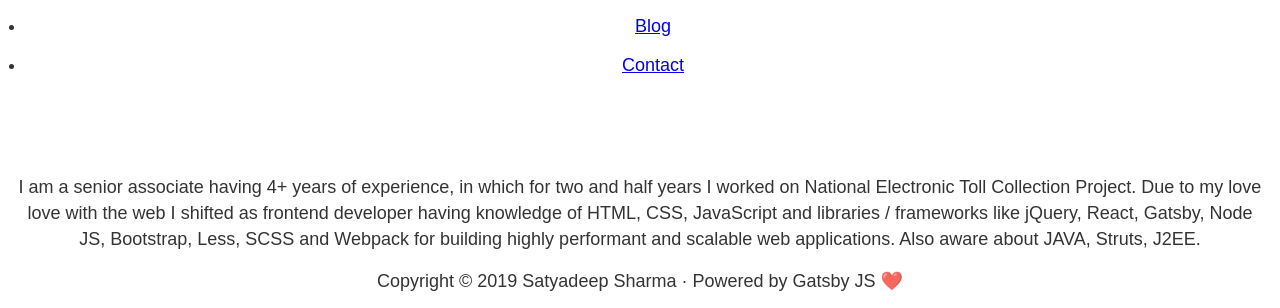
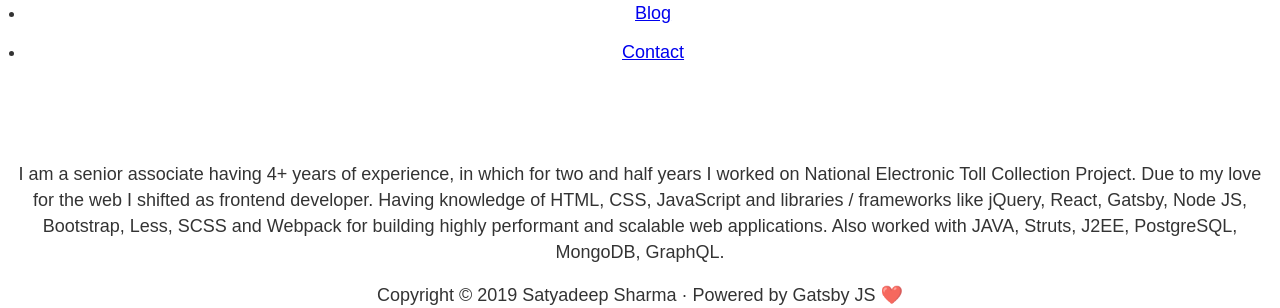
Before and after one commit to SatyaRF/portfolio-using-gatsbyjs, a Gatsby site: page / in a window 1280 px wide. Shown: the part 645-953 px from the top of the page. Built offline with nearby package versions, Linux system fonts and the light colour scheme; Gatsby itself is replaced by a stand-in of ours.

Commit message:
Change in Index.js

```diff
--- a/src/pages/index.js
+++ b/src/pages/index.js
@@ -6,9 +6,9 @@ const IndexPage = () => {
     return(
         <Layout title="Satyadeep Sharma">
             <p className={layoutStyles.para}>I am a senior associate having 4+ years of experience, in which for two and half years I worked on
-                National Electronic Toll Collection Project. Due to my love love with the web I shifted as frontend developer having knowledge of HTML,
+                National Electronic Toll Collection Project. Due to my love for the web I shifted as frontend developer. Having knowledge of HTML,
                 CSS, JavaScript and libraries / frameworks like jQuery, React, Gatsby, Node JS, Bootstrap, Less, SCSS and Webpack for building highly performant and scalable web applications.
-                Also aware about JAVA, Struts, J2EE.
+                Also worked with JAVA, Struts, J2EE, PostgreSQL, MongoDB, GraphQL.
             </p>
         </Layout>
     )
```
